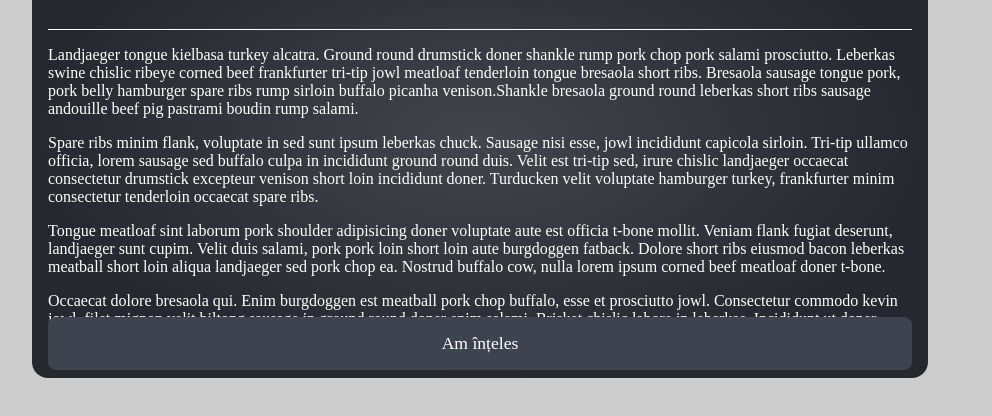
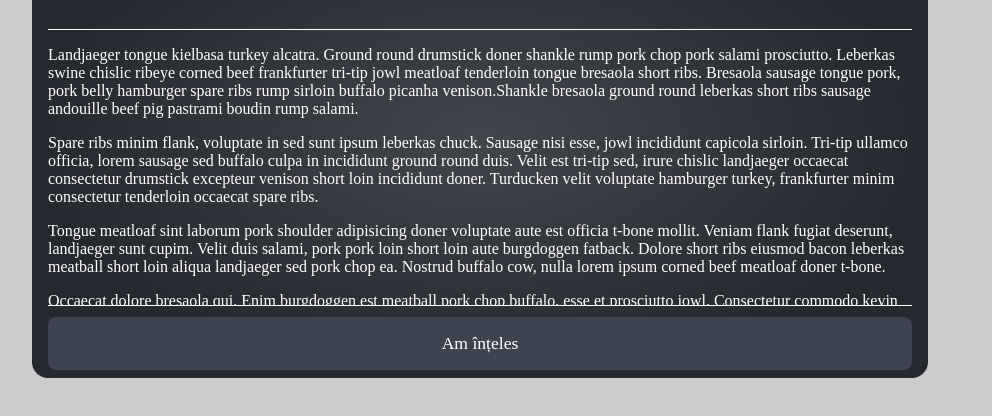
Before and after one commit to hmihaella/Homework6, a website: page index.html in a window 1280 px wide. Shown: the part 262-678 px from the top of the page, without its empty margins (160-1152 px from the left). Drawn offline with Linux system fonts and the light colour scheme.

Commit message:
Update style.css

```diff
--- a/style.css
+++ b/style.css
@@ -71,12 +71,10 @@
 .text {
   color: white;
   overflow: auto;
-  scrollbar-width: thin;
-  scrollbar-color: white;
   border-block-start: solid 0.1rem white;
   border-block-end: solid 0.1rem white;
   width: fit-content;
-  block-size: fit-content;
+  align-self: stretch;
 }
 
 .container::-webkit-scrollbar {
```
